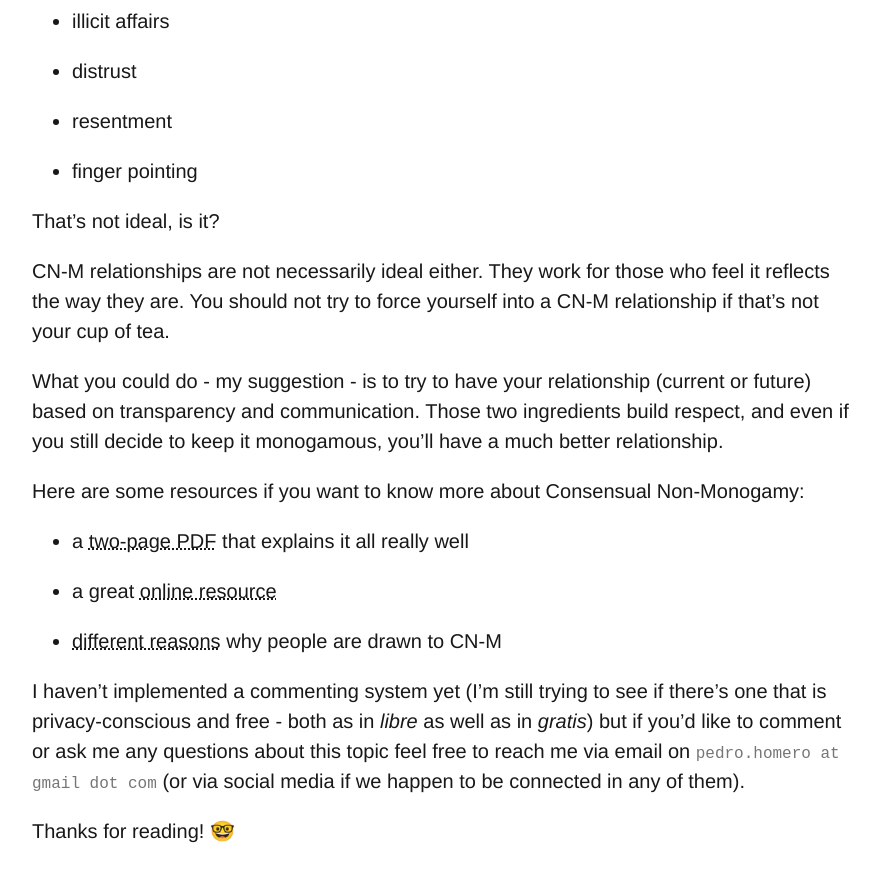
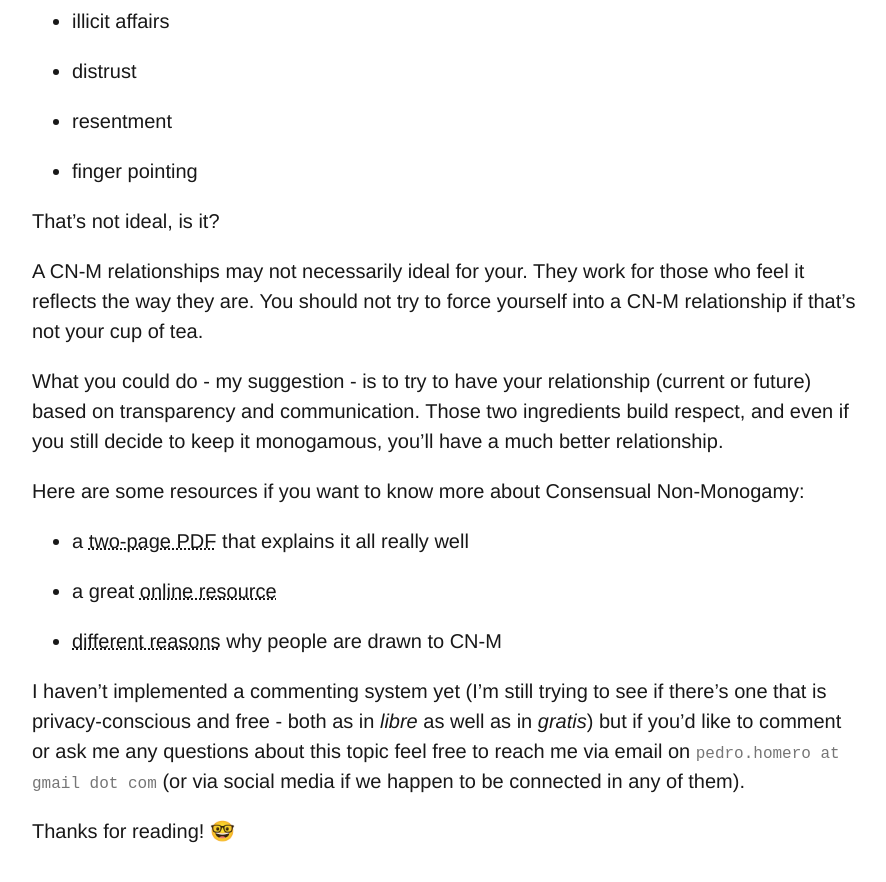
Before and after one commit to pedro-homero/pedro-homero.github.io, a Jekyll site: the page built from _posts/2022-11-08-consensual-non-monogamy.markdown, in a window 1280 px wide and 900 px high, scrolled down 3331 px. Shown: the top 882 px of the window, without its empty margins (112-998 px from the left). Built offline with Jekyll 4.4.1, drawn with Linux system fonts in a browser that asks for light colours; emoji names are drawn with the system emoji font.

Commit message:
Update 2022-11-08-consensual-non-monogamy.markdown

```diff
--- a/_posts/2022-11-08-consensual-non-monogamy.markdown
+++ b/_posts/2022-11-08-consensual-non-monogamy.markdown
@@ -82,7 +82,7 @@ Now consider a monogamous romantic relationship, where there's no room for sex o
 
 That's not ideal, is it?
 
-CN-M relationships are not necessarily ideal either. They work for those who feel it reflects the way they are. You should not try to force yourself into a CN-M relationship if that's not your cup of tea.
+A CN-M relationships may not necessarily ideal for your. They work for those who feel it reflects the way they are. You should not try to force yourself into a CN-M relationship if that's not your cup of tea.
 
 What you could do - my suggestion - is to try to have your relationship (current or future) based on transparency and communication. Those two ingredients build respect, and even if you still decide to keep it monogamous, you'll have a much better relationship.
 
```
